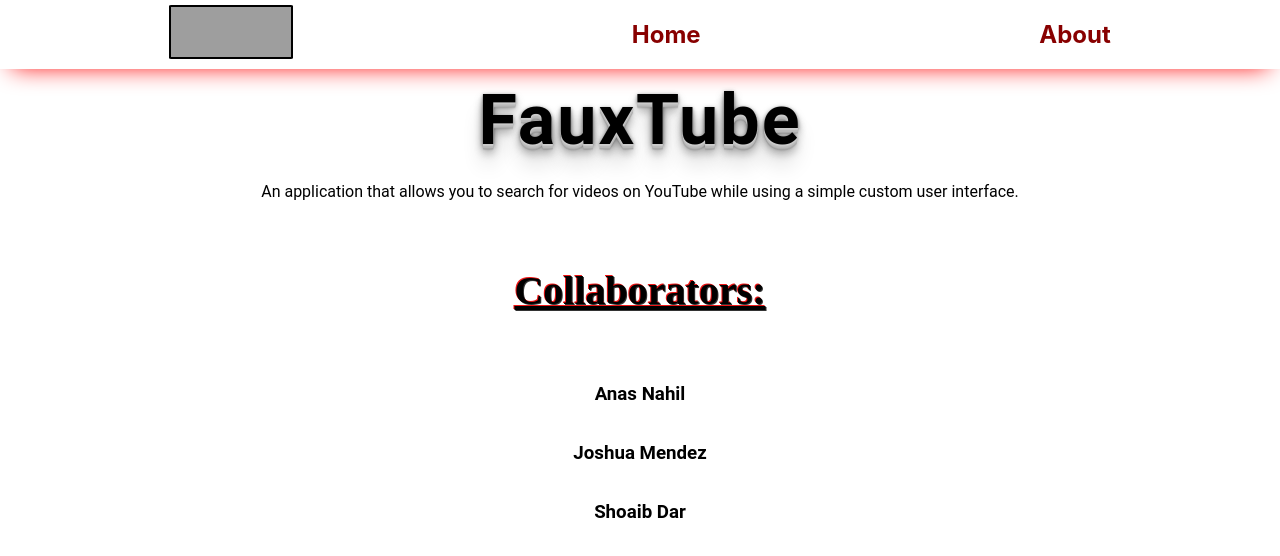
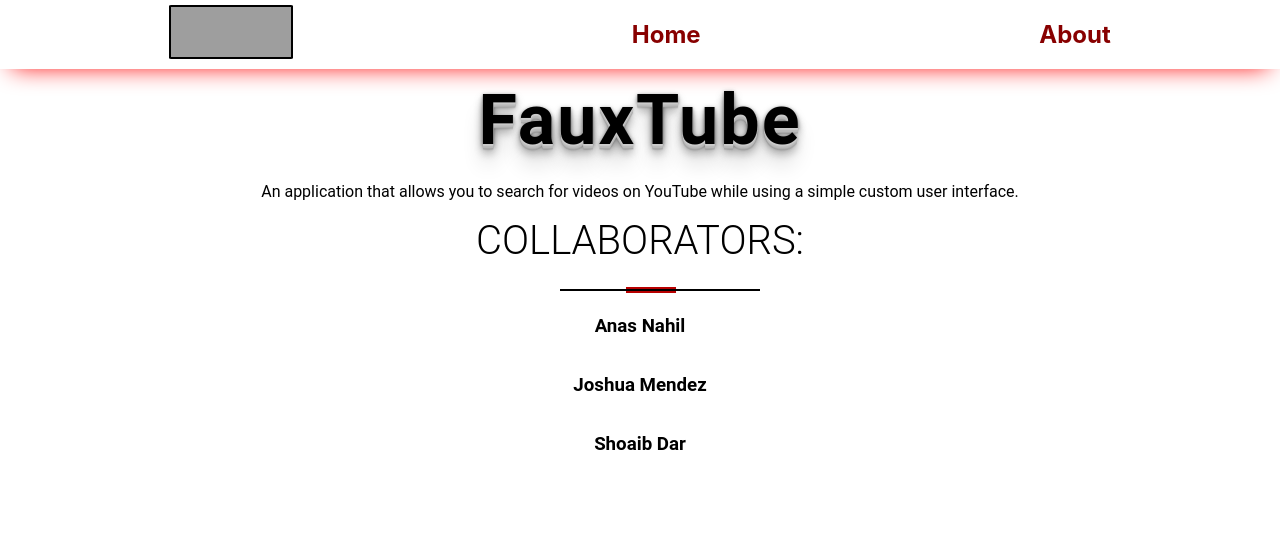
Before and after one commit to anas-na/FauxTube, a React (Create React App) app: page /AboutPage in a window 1280 px wide. Shown: the top 556 px of the page. Built offline with nearby package versions, Linux system fonts and the light colour scheme; grey boxes are pictures that could not be loaded.

Commit message:
styled bio sections

```diff
--- a/src/Components/AboutPage.css
+++ b/src/Components/AboutPage.css
@@ -25,21 +25,91 @@
                0 10px 10px rgba(0,0,0,.2),
                0 20px 20px rgba(0,0,0,.15);
 }
-.collabs {
-    text-decoration: underline;
-    color: black;
-    margin: 50px auto;
-	text-align: center;
-	text-shadow: -1px -1px 0px rgba(238, 18, 18, 0.986), 1px 1px 0px rgba(0,0,0,0.8);
-	font: 700 40px 'Bitter';
-}
 
 .BioSection {
     display: grid;
     grid-template-columns: 260px 240px;
+    gap: 10%;
 }
 
 .BioSection p,
 .BioSection a {
     grid-column: 2/3;
 }
+
+
+.CollabImage {
+    border-radius: 5px;
+	box-shadow: 0 4px 6px 0 rgba(34, 60, 80, .16);
+	transition: all ease-in-out .2s;
+}
+
+.CollabImage:hover {
+    filter: brightness(.75);
+	box-shadow: 0 8px 12px 0 rgba(34, 60, 80, .16);
+}
+
+.bioImage-wrapper {
+    justify-self: center;
+	padding: 4%;
+	position: relative;
+}
+
+.GitHub {
+    position: absolute;
+    visibility: visible;
+	top: 80%;
+	left: 80%;
+	transform: translate(-50%, -50%);
+	color: white;
+	z-index: 2;
+	transition: all ease-in-out .2s;
+}
+.linkedIn {
+    position: absolute;
+    visibility: visible;
+	top: 90%;
+	left: 80%;
+	transform: translate(-50%, -50%);
+	color: white;
+	z-index: 2;
+	transition: all ease-in-out .2s;
+}
+
+.aboutPageContainer > h2 {
+  position: relative;
+  padding: 0;
+  margin: 0;
+  font-family: roboto;
+  font-weight: 300;
+  font-size: 40px;
+  color: black;
+  -webkit-transition: all 0.4s ease 0s;
+  -o-transition: all 0.4s ease 0s;
+  transition: all 0.4s ease 0s;
+  text-align: center;
+  text-transform: uppercase;
+  padding-bottom: 5px;
+}
+  .aboutPageContainer > h2:before {
+    width: 50px;
+    height: 6px;
+    display: block;
+    content: "";
+    position: absolute;
+    bottom: 3px;
+    left: 50%;
+    margin-left: -14px;
+    background-color: #b80000;
+  }
+  .aboutPageContainer > h2:after {
+    width: 200px;
+    height: 2px;
+    display: block;
+    content: "";
+    position: relative;
+    margin-top: 25px;
+    left: 50%;
+    margin-left: -80px;
+    background-color: black;
+  }
--- a/src/Components/AboutPage.js
+++ b/src/Components/AboutPage.js
@@ -24,9 +24,12 @@
         <h3 onClick={handleClick}>{showBio ? "Anas Nahil" : "Anas Nahil"}</h3>
         {showBio ? (
             <div className='BioSection'>
-                <img src='https://media-exp1.licdn.com/dms/image/C4D03AQFc0VAb9nmoWA/profile-displayphoto-shrink_800_800/0/1606956485295?e=1627516800&v=beta&t=51sgPlWH0eYNmXUBAF22IL3ItOq7_LLwLn2qtFP6V90'/>
+                <div class="bioImage-wrapper">
+                <img src='https://media-exp1.licdn.com/dms/image/C4D03AQFc0VAb9nmoWA/profile-displayphoto-shrink_800_800/0/1606956485295?e=1627516800&v=beta&t=51sgPlWH0eYNmXUBAF22IL3ItOq7_LLwLn2qtFP6V90' class="CollabImage" alt='collaborator'/>
+                <a href="https://github.com/itsanasna" target='_blank' rel="noreferrer" className='GitHub'>GitHub</a>
+                <a href="https://www.linkedin.com/in/itsanasna/" target='_blank' rel="noreferrer" className='linkedIn'>LinkedIn</a>
+                </div>
                 <p>As a programmer, I love being able to expand my horizons and see what's possible. My curiosity and drive for perfection means that I excel at solving technical challenges and debugging individual lines of code. With a passion for Video Games and Music, I hope to use the skills i'm learning as a web developer to pursue a tech career in one of those fields.</p>
-                <a href="https://github.com/itsanasna" target='_blank' rel="noreferrer">GitHub</a>
             </div>
         ) : (
             null
@@ -35,9 +38,12 @@
         <h3 onClick={handleClick1}>{showBio1 ? "Joshua Mendez" : "Joshua Mendez"}</h3>
         {showBio1 ? (
             <div className='BioSection'>
-                <img src='https://media-exp1.licdn.com/dms/image/C4D03AQEesClN2khnMA/profile-displayphoto-shrink_800_800/0/1608595537276?e=1627516800&v=beta&t=28m6mM_oC38oCCENaKseUU-RjwPPSSdnNobEzgVNAXE'/>
+                <div class="bioImage-wrapper">
+                <img src='https://media-exp1.licdn.com/dms/image/C4D03AQEesClN2khnMA/profile-displayphoto-shrink_800_800/0/1608595537276?e=1627516800&v=beta&t=28m6mM_oC38oCCENaKseUU-RjwPPSSdnNobEzgVNAXE' class="CollabImage" alt='collaborator'/>
+                <a href="https://github.com/joshuafmendez" target='_blank' rel="noreferrer" className='GitHub'>GitHub</a>
+                <a href="https://www.linkedin.com/in/joshuafmendez/" target='_blank' rel="noreferrer" className='linkedIn'>LinkedIn</a>
+                </div>
                 <p>I have had a passion for programming since a young age as an avid gamer. Hoping to use my skills I learn when trying to make mods when I was younger and now with formal learning with Pursuit aming for a career as a software developer</p>
-                <a href="https://github.com/joshuafmendez" target='_blank' rel="noreferrer">GitHub</a>
             </div>
         ) : (
             null
@@ -46,9 +52,12 @@
         <h3 onClick={handleClick2}>{showBio2 ? "Shoaib Dar" : "Shoaib Dar"}</h3>
         {showBio2 ? (
             <div className='BioSection'>
-                <img src='https://media-exp1.licdn.com/dms/image/C4E03AQEs1mpVIgFwBw/profile-displayphoto-shrink_800_800/0/1606586088168?e=1627516800&v=beta&t=F8puEkH0pA_77_HQJMdeAtWhL3B7SJJwgnxWXtLayOc'/>
+                <div class="bioImage-wrapper">
+                <img src='https://media-exp1.licdn.com/dms/image/C4E03AQEs1mpVIgFwBw/profile-displayphoto-shrink_800_800/0/1606586088168?e=1627516800&v=beta&t=F8puEkH0pA_77_HQJMdeAtWhL3B7SJJwgnxWXtLayOc' class="CollabImage" alt='collaborator'/>
+                <a href="https://github.com/SDAR30" target='_blank' rel="noreferrer" className='GitHub'>GitHub</a>
+                <a href="https://www.linkedin.com/in/shoaib-dar/" target='_blank' rel="noreferrer" className='linkedIn'>LinkedIn</a>
+                </div>
                 <p>I’m a analytical Full Stack Developer who loves to solve problems and puzzles. I enjoy traveling, reading and learning about the world we live in.</p>
-                <a href="https://github.com/SDAR30" target='_blank' rel="noreferrer">GitHub</a>
 
             </div>
         ) : (
```
